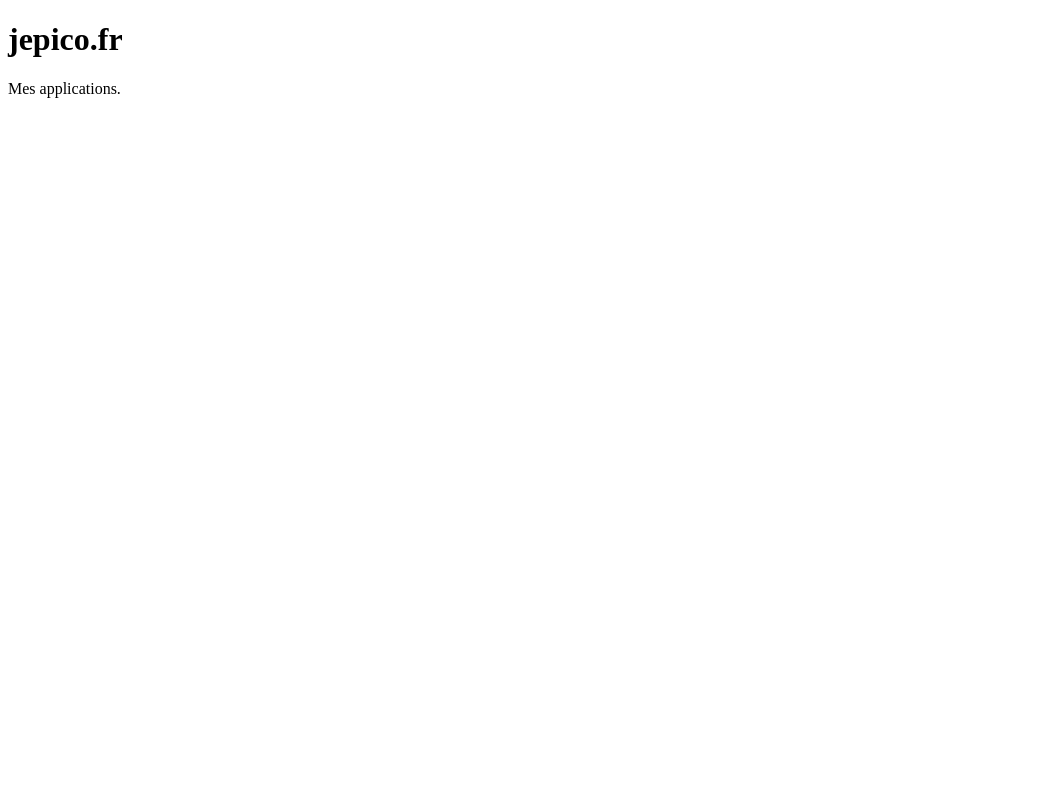
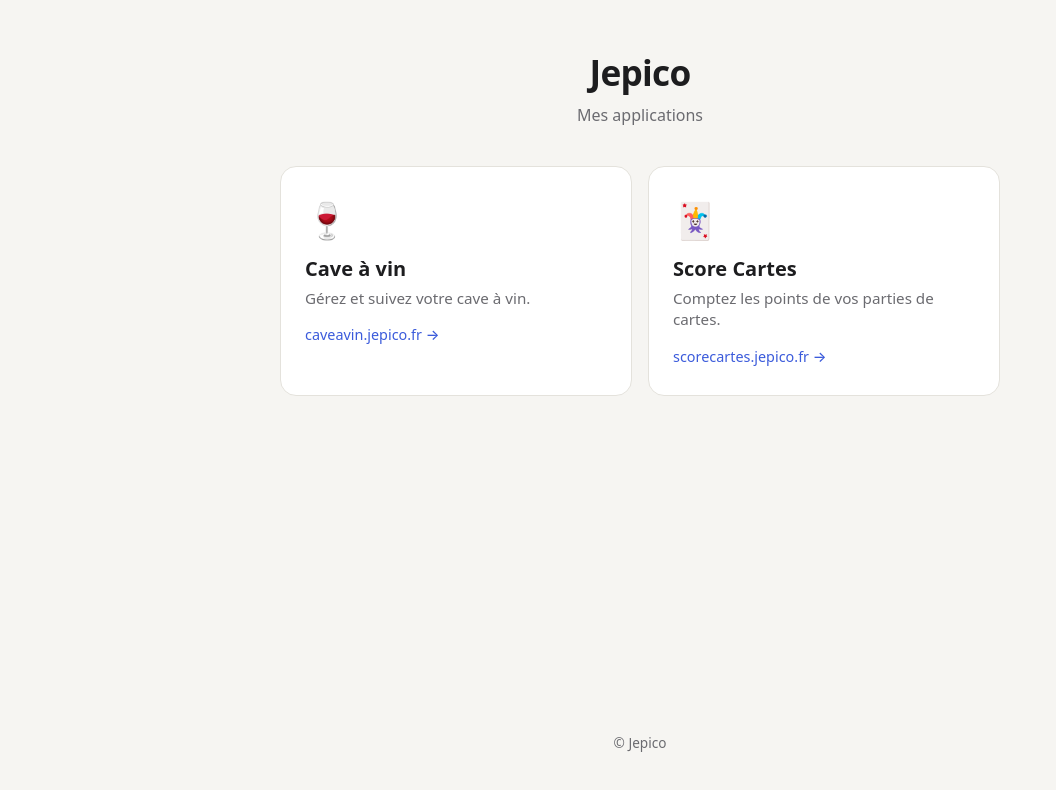
Before and after one commit to jet4GIt/jet4git.github.io, a plain HTML site: page index.html in a window 1280 px wide. Shown: the whole page, without its empty margins (0-1056 px from the left). Drawn offline with Linux system fonts and the light colour scheme.

Commit message:
Page d'accueil avec liens vers Cave à vin et Score Cartes
Co-Authored-By: Claude Sonnet 5.5 <noreply@anthropic.com>

```diff
--- a/index.html
+++ b/index.html
@@ -1,5 +1,96 @@
-<!DOCTYPE html>
+<!doctype html>
 <html lang="fr">
-<head><meta charset="utf-8"><title>jepico.fr</title></head>
-<body><h1>jepico.fr</h1><p>Mes applications.</p></body>
+<head>
+  <meta charset="utf-8">
+  <meta name="viewport" content="width=device-width, initial-scale=1">
+  <title>Jepico – Mes applications</title>
+  <meta name="description" content="Jepico : retrouvez mes applications Cave à vin et Score Cartes.">
+  <style>
+    :root {
+      --bg: #f6f5f2;
+      --card: #ffffff;
+      --text: #1d1d1f;
+      --muted: #6b6b70;
+      --border: #e4e2dc;
+      --accent: #3b5bdb;
+    }
+    @media (prefers-color-scheme: dark) {
+      :root {
+        --bg: #131316;
+        --card: #1e1e23;
+        --text: #f2f2f4;
+        --muted: #9a9aa3;
+        --border: #2d2d34;
+        --accent: #7c93ff;
+      }
+    }
+    * { box-sizing: border-box; }
+    body {
+      margin: 0;
+      min-height: 100vh;
+      background: var(--bg);
+      color: var(--text);
+      font-family: system-ui, -apple-system, "Segoe UI", Roboto, sans-serif;
+      display: flex;
+      flex-direction: column;
+      align-items: center;
+      padding: 48px 16px;
+    }
+    header { text-align: center; margin-bottom: 40px; }
+    h1 { margin: 0 0 8px; font-size: 2.2rem; letter-spacing: -0.02em; }
+    header p { margin: 0; color: var(--muted); }
+    main {
+      width: 100%;
+      max-width: 720px;
+      display: grid;
+      gap: 16px;
+      grid-template-columns: repeat(auto-fit, minmax(260px, 1fr));
+    }
+    .card {
+      display: block;
+      padding: 28px 24px;
+      background: var(--card);
+      border: 1px solid var(--border);
+      border-radius: 16px;
+      color: inherit;
+      text-decoration: none;
+      transition: transform .15s ease, border-color .15s ease, box-shadow .15s ease;
+    }
+    .card:hover, .card:focus-visible {
+      transform: translateY(-3px);
+      border-color: var(--accent);
+      box-shadow: 0 8px 24px rgba(0, 0, 0, .08);
+      outline: none;
+    }
+    .emoji { font-size: 2.2rem; display: block; margin-bottom: 12px; }
+    .card h2 { margin: 0 0 6px; font-size: 1.25rem; }
+    .card p { margin: 0 0 14px; color: var(--muted); font-size: .95rem; line-height: 1.4; }
+    .card .url { color: var(--accent); font-size: .9rem; font-weight: 500; }
+    footer { margin-top: auto; padding-top: 48px; color: var(--muted); font-size: .85rem; }
+  </style>
+</head>
+<body>
+  <header>
+    <h1>Jepico</h1>
+    <p>Mes applications</p>
+  </header>
+
+  <main>
+    <a class="card" href="https://caveavin.jepico.fr">
+      <span class="emoji" aria-hidden="true">🍷</span>
+      <h2>Cave à vin</h2>
+      <p>Gérez et suivez votre cave à vin.</p>
+      <span class="url">caveavin.jepico.fr →</span>
+    </a>
+
+    <a class="card" href="https://scorecartes.jepico.fr">
+      <span class="emoji" aria-hidden="true">🃏</span>
+      <h2>Score Cartes</h2>
+      <p>Comptez les points de vos parties de cartes.</p>
+      <span class="url">scorecartes.jepico.fr →</span>
+    </a>
+  </main>
+
+  <footer>© Jepico</footer>
+</body>
 </html>
```
